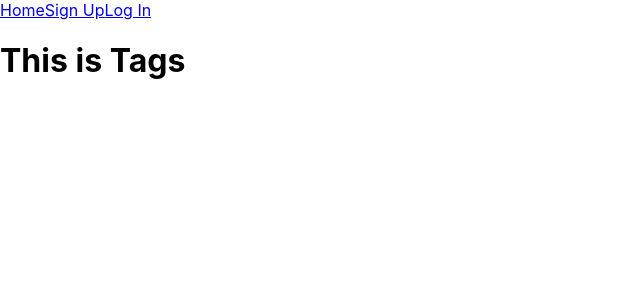
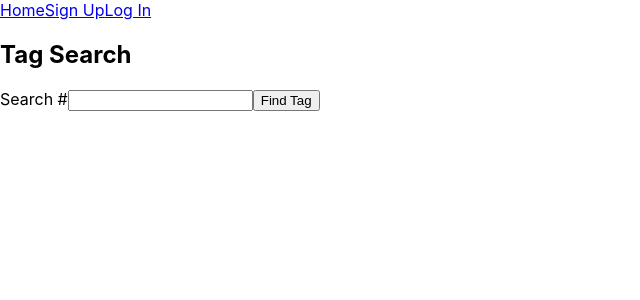
Before and after one commit to DustinHurtt/project3-apparazzi-frontend, a React (Create React App) app: page /tags in a window 1280 px wide. Shown: the top 300 px of the page, without its empty margins (0-640 px from the left). Built offline with nearby package versions, Linux system fonts and the light colour scheme.

Commit message:
created tag search and details

```diff
--- a/src/App.js
+++ b/src/App.js
@@ -12,6 +12,7 @@ import AllPhotos from './pages/AllPhotos';
 import PhotoDetails from './pages/PhotoDetail';
 import EditProfile from './pages/EditProfile';
 import SubmitPhoto from './pages/SubmitPhoto';
+import TagDetails from './pages/TagDetails';
 
 
 function App() {
@@ -58,6 +59,7 @@ function App() {
         <Route path="/tags" element={<Tags />}></Route>
         <Route path="/allPhotos" element={<AllPhotos />}></Route>
         <Route path="/:id/details" element={<PhotoDetails />}></Route>
+        <Route path="/:id/tag" element={<TagDetails />}></Route>
         <Route path="/edit-profile" element={<EditProfile />}></Route>
         <Route path="/submit-photo" element={<SubmitPhoto />}></Route>
         <Route path="*" element={<NotFound />}></Route>
--- a/src/pages/PhotoDetail.js
+++ b/src/pages/PhotoDetail.js
@@ -7,7 +7,7 @@ import { baseUrl } from "../authService/baseUrl";
 import Photo from "../components/Photo";
 
 
-const PhotoDetails = ({match}) => {
+const PhotoDetails = ({}) => {
 
     const [photo, setPhoto] = useState({});
     const params = useParams()
--- a/src/pages/SubmitPhoto.js
+++ b/src/pages/SubmitPhoto.js
@@ -62,7 +62,8 @@ const SubmitPhoto = () => {
       function update(photo) {
 
 //*********************** */
-            post(`/photos/${photoId.id}/add-after`, photo)
+            post(`/photos/${photoId.id}/add-after`, {description: photo.description, tags: photo.tags.replace(/\s/g,'').split("#")})
+            // post(`/photos/${photoId.id}/add-after`, photo)
             .then (navigate('/profile'))
             .catch(error => {
               console.error('There was an error!', error);
--- a/src/pages/TagDetails.js
+++ b/src/pages/TagDetails.js
@@ -1,14 +1,51 @@
 import React from "react";
+import { useState, useEffect } from "react";
+import { useParams } from "react-router-dom";
+import axios from "axios";
+import { baseUrl } from "../authService/baseUrl";
+import Photo from "../components/Photo";
 
 const TagDetails = () => {
 
+    const [photos, setPhotos] = useState([]);
+    const params = useParams()
+
+    useEffect(() => {
+        fetchPhotos();
+    }, []);
+
+    const fetchPhotos = () => {
+        axios
+          .get(
+              baseUrl +
+            `/photos/${params.id}/tag`
+
+          )
+          .then((res) => {
+            setPhotos(res.data.photos);
+            console.log("resData", res.data.photos)
+
+          })
+          .catch((err) => console.log(err));
+      };
+
+    //   console.log(photos)
+
     return (
+      <div>
+        <h1>This is TagDetails</h1>
 
         <div>
-            <h1>This is TagDetails</h1>
+          {photos.map((photo) => {
+            return (
+              <div key={photo._id}>
+                <Photo photo={photo} />
+              </div>
+            );
+          })}
         </div>
-
-    )
+      </div>
+    );
 
 }
 
--- a/src/pages/Tags.js
+++ b/src/pages/Tags.js
@@ -1,14 +1,41 @@
 import React from "react";
+import { useNavigate } from "react-router-dom";
 
 const Tags = () => {
 
+    const [query, setQuery] = React.useState('')
+
+    let navigate = useNavigate()
+
+
+    let handleChange = (e) => {
+      setQuery(e.target.value)
+      console.log(query)
+    }
+
+    let handleSubmit = () => {
+        navigate(`/${query}/tag`)
+    }
+
+
     return (
+      <div>
+        <h2>Tag Search</h2>
 
         <div>
-            <h1>This is Tags</h1>
+          <form>
+            <label>Search  #</label>
+            <input
+              onChange={handleChange}
+              type="text"
+              name="search"
+              value={query}
+            ></input>
+            <button type="button" onClick={handleSubmit}>Find Tag</button>
+          </form>
         </div>
-
-    )
+      </div>
+    );
 
 }
 
```
